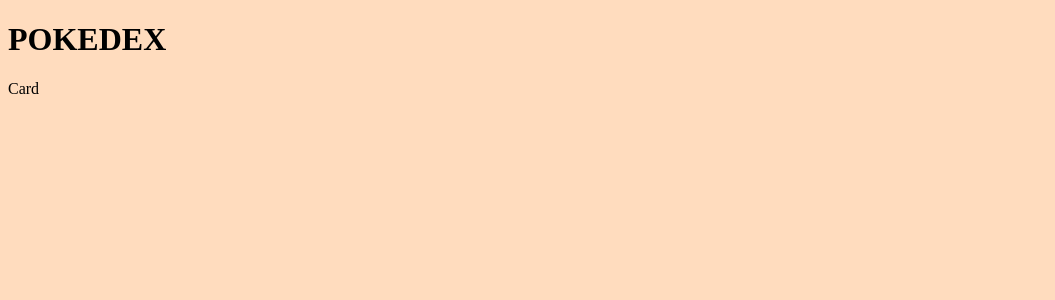
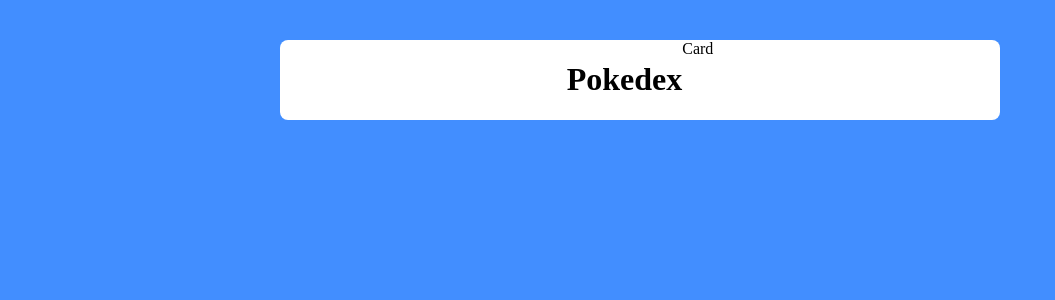
Before and after one commit to Lucas0liveira/Pokedex, a Vue app: page / in a window 1280 px wide. Shown: the top 300 px of the page, without its empty margins (0-1055 px from the left). Built offline with nearby package versions, Linux system fonts and the light colour scheme.

Commit message:
small fix

```diff
--- a/src/App.vue
+++ b/src/App.vue
@@ -1,6 +1,10 @@
 <template>
-  <h1>POKEDEX</h1>
-  <Card />
+  <div class="container">
+    <div class="title">
+      <h1>Pokedex</h1>
+      <Card />
+    </div>
+  </div>
 </template>
 
 <script>
@@ -13,6 +17,24 @@
 
 <style>
 body {
-  background-color: rgb(255, 220, 190);
+  background-color: rgb(66, 142, 255);
+}
+
+.container {
+  padding: 32px;
+  max-width: 1200px;
+  height: 100vh;
+}
+.title {
+  display: flex;
+  justify-content: center;
+  background-color: white;
+  border-radius: 8px;
+  width: 90vh;
+}
+
+#app {
+  display: flex;
+  justify-content: center;
 }
 </style>
```
